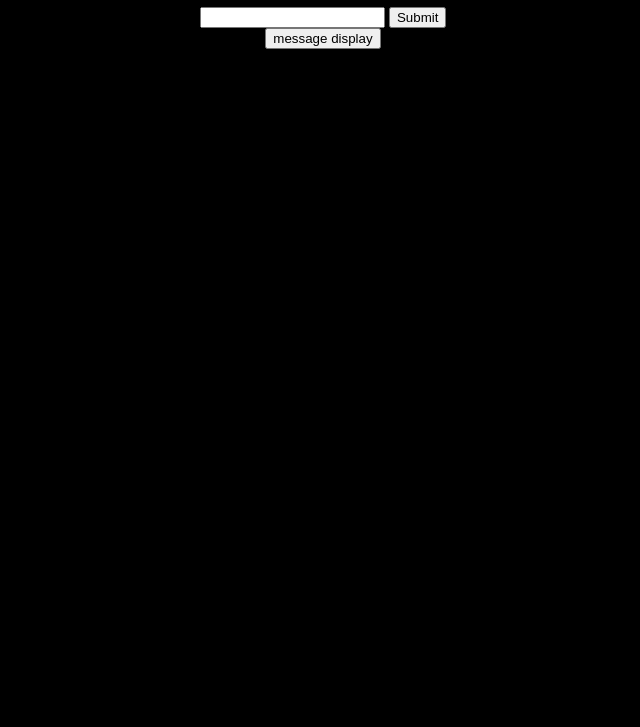
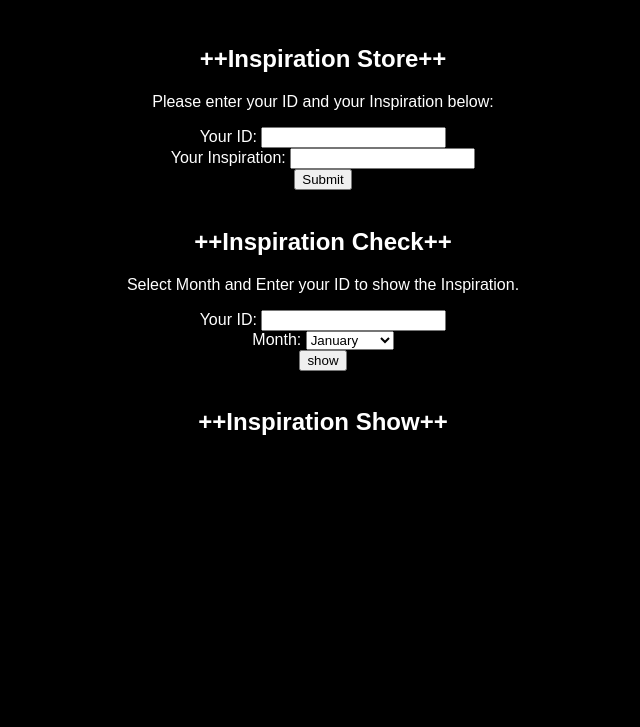
Before and after one commit to YueqingDai/Connections-Labs, a website: page Week7/public/index.html in a window 1280 px wide. Shown: the part 73-800 px from the top of the page, without its empty margins (317-957 px from the left). Drawn offline with Linux system fonts and the light colour scheme.

Commit message:
Basic work ver for week7

```diff
--- a/Week7/public/app.js
+++ b/Week7/public/app.js
@@ -2,7 +2,7 @@ window.addEventListener("load",() => {
   let msgButton = document.getElementById("msg-submit");
   msgButton.addEventListener("click", () => {
     let msgText = document.getElementById("msg-input").value;
-
+    let idtext = document.getElementById("id-input").value;
     //console.log(msgText);
 
 
@@ -10,6 +10,7 @@ window.addEventListener("load",() => {
 
     //send the msgText to the server
     let msgObj = {
+      "Userid" : idtext,
       "msg" : msgText
     }
     let msgObjectJSON = JSON.stringify(msgObj)
@@ -26,14 +27,14 @@ window.addEventListener("load",() => {
 
   })
 
-  document.getElementById('button1').addEventListener('click',()=>{
+  document.getElementById('ins_show').addEventListener('click',()=>{
     fetch('/getmessage')
     .then(resp => resp.json())
     .then(daty => {
-      console.log(daty.headerone);
+      console.log(daty.inspiration);
       document.getElementById('msginfo').innerHTML = '';
-      for(let i=0;i<daty.headerone.length; i++){
-        let string = daty.headerone[i].date + daty.headerone[i].msg;
+      for(let i=0;i<daty.inspiration.length; i++){
+        let string = daty.inspiration[i].date + daty.inspiration[i].msg;
         let elt = document.createElement('p');
         elt.innerHTML=string;
         document.getElementById('msginfo').appendChild(elt);
--- a/Week7/public/index.html
+++ b/Week7/public/index.html
@@ -4,21 +4,62 @@
         <meta charset="UTF-8">
         <meta name="viewport" content="width=device-width, initial-scale=1.0">
         <link href="style.css" rel="stylesheet"/>
-        <title>There is NO Game</title>
+        <title>Inspiration Basement</title>
 
 </head>
 <body>
-    <h1 class="project__heading"> There is NO Game </h1>
-    <section>
-        <input id="msg-input"/>
+    <h1 class="project__heading"> Inspiration Basement </h1>
+
+    <br>
+
+    <section id="ins_input">
+        <h2 id="section-heading"> ++Inspiration Store++ </h1>
+        <p id="input_info"> Please enter your ID and your Inspiration below:</p>
+        Your ID: <input id="id-input"/>
+        <br>
+        Your Inspiration: <input id="msg-input"/>
+        <br>
         <button id="msg-submit"> Submit </button>
-      </section>
-    <div>
-      <button id="button1">message display</button>
+    </section>
+
+    <br>
+
+    <section id="ins_output">
+      <h2 id="section-heading"> ++Inspiration Check++ </h1>
+      <p id="input_info"> Select Month and Enter your ID to show the Inspiration.</p>
+      <div id="date_select">
+        Your ID:  <input id="id-output"/>
+        <form id="scrollmonth">
+          Month:
+          <select id="chooseMonth" class="downbtn">
+              <option class="dropdown">January</option>
+              <option class="dropdown">February</option>
+              <option class="dropdown">March</option>
+              <option class="dropdown">April</option>
+              <option class="dropdown">May</option>
+              <option class="dropdown">June</option>
+              <option class="dropdown">July</option>
+              <option class="dropdown">August</option>
+              <option class="dropdown">September</option>
+              <option class="dropdown">October</option>
+              <option class="dropdown">November</option>
+              <option class="dropdown">December</option>
+          </select>
+      </form>
+      </div>
+
+      <button id="ins_show">show</button>
+
+    </section>
+
+    <br>
+
+    <section id="ins_show">
+      <h2 id="section-heading"> ++Inspiration Show++ </h1>
       <div id = 'msginfo'>
+      </div>
+    </section>
 
-      </div>
-    </div>
     <script src="app.js"></script>
 </body>
 </html>
```
Also changed, not shown: Week7/index.js (+6 -2 lines), 1 other file.
